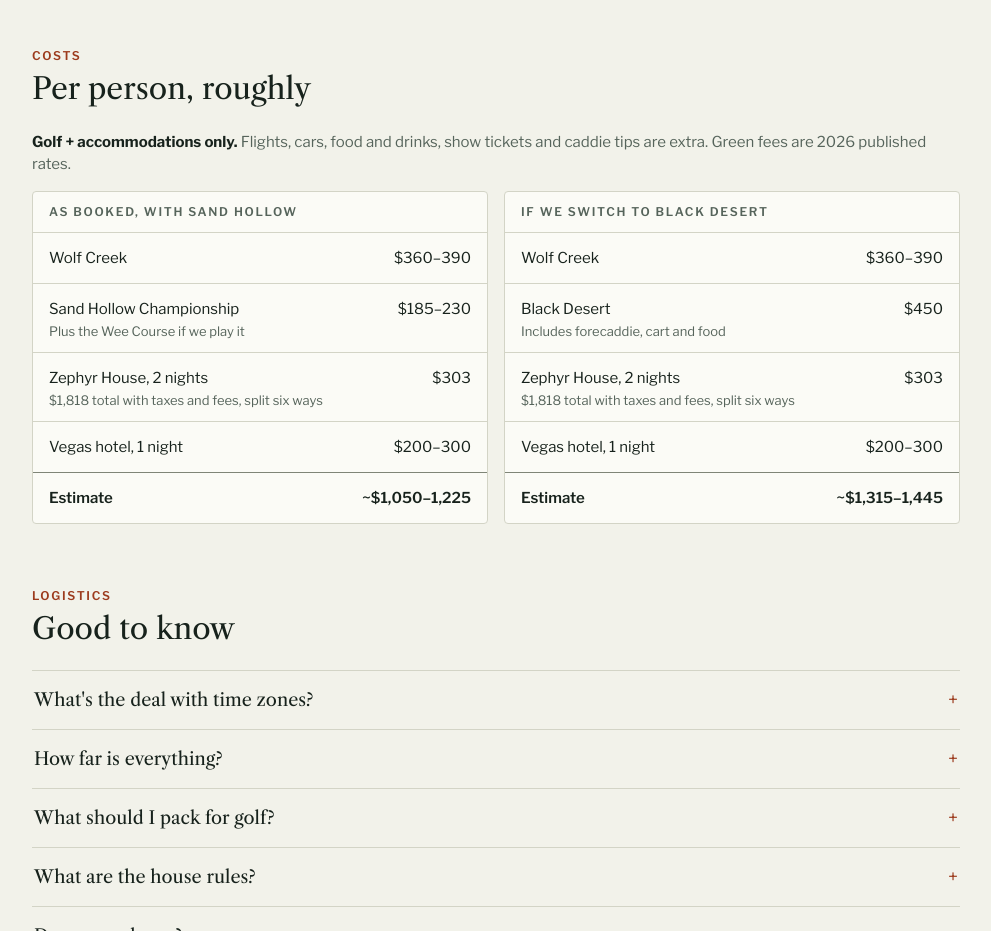
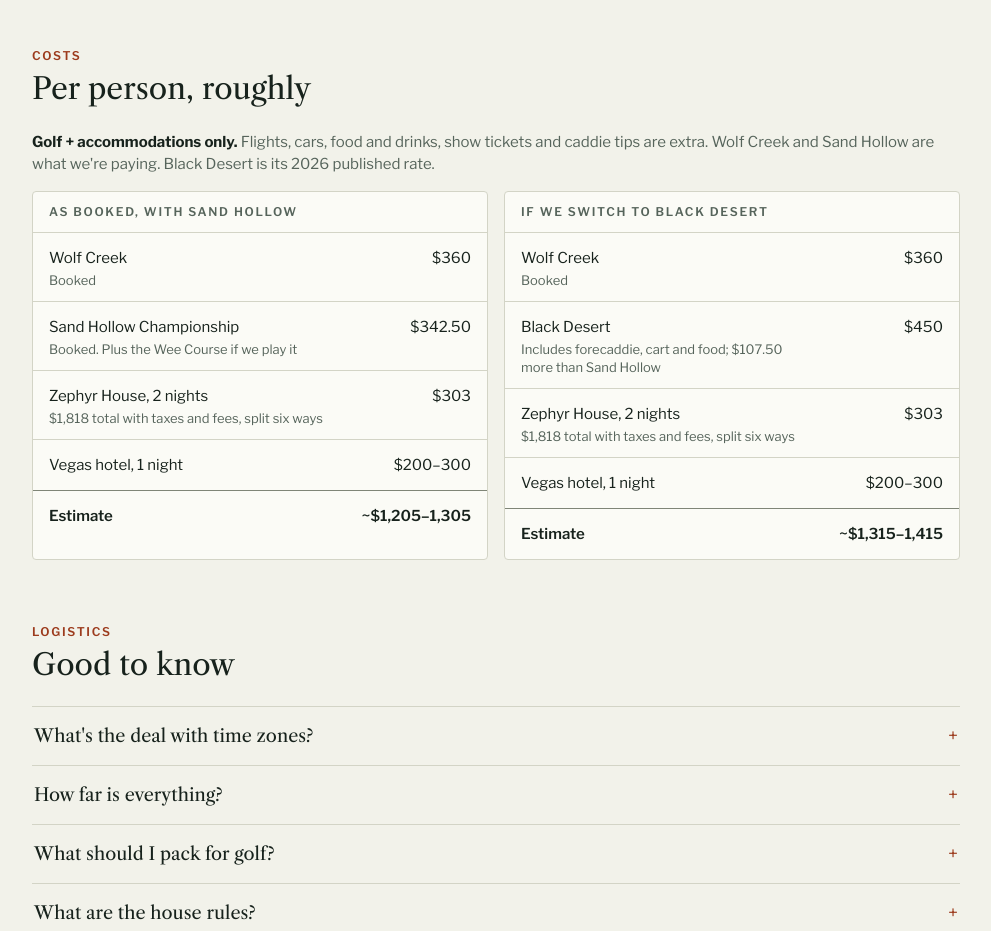
Before and after one commit to twkenly/kenly-golf-club, a plain HTML site: page index.html in a window 1280 px wide. Shown: the part 4100-5031 px from the top of the page, without its empty margins (144-1135 px from the left). Drawn offline with nearby package versions, Linux system fonts and the light colour scheme; no server answers.

Commit message:
Costs: actual Wolf Creek and Sand Hollow green fees
Co-Authored-By: Claude Opus 5.5 <noreply@anthropic.com>
Claude-Session: https://claude.ai/code/session_01TotPFZ16HtCfBCLa6xXxFP

```diff
--- a/index.html
+++ b/index.html
@@ -323,26 +323,26 @@ footer details{margin-top:var(--space-2)}
       <span class="eyebrow">Costs</span>
       <h2>Per person, roughly</h2>
     </div>
-    <p class="only"><b>Golf + accommodations only.</b> Flights, cars, food and drinks, show tickets and caddie tips are extra. Green fees are 2026 published rates.</p>
+    <p class="only"><b>Golf + accommodations only.</b> Flights, cars, food and drinks, show tickets and caddie tips are extra. Wolf Creek and Sand Hollow are what we're paying. Black Desert is its 2026 published rate.</p>
     <div class="grid2">
       <div class="panel">
         <table class="ledger">
           <caption>As booked, with Sand Hollow</caption>
-          <tr><td>Wolf Creek</td><td>$360–390</td></tr>
-          <tr><td>Sand Hollow Championship<small>Plus the Wee Course if we play it</small></td><td>$185–230</td></tr>
+          <tr><td>Wolf Creek<small>Booked</small></td><td>$360</td></tr>
+          <tr><td>Sand Hollow Championship<small>Booked. Plus the Wee Course if we play it</small></td><td>$342.50</td></tr>
           <tr><td>Zephyr House, 2 nights<small>$1,818 total with taxes and fees, split six ways</small></td><td>$303</td></tr>
           <tr><td>Vegas hotel, 1 night</td><td>$200–300</td></tr>
-          <tr class="total"><td>Estimate</td><td>~$1,050–1,225</td></tr>
+          <tr class="total"><td>Estimate</td><td>~$1,205–1,305</td></tr>
         </table>
       </div>
       <div class="panel">
         <table class="ledger">
           <caption>If we switch to Black Desert</caption>
-          <tr><td>Wolf Creek</td><td>$360–390</td></tr>
-          <tr><td>Black Desert<small>Includes forecaddie, cart and food</small></td><td>$450</td></tr>
+          <tr><td>Wolf Creek<small>Booked</small></td><td>$360</td></tr>
+          <tr><td>Black Desert<small>Includes forecaddie, cart and food; $107.50 more than Sand Hollow</small></td><td>$450</td></tr>
           <tr><td>Zephyr House, 2 nights<small>$1,818 total with taxes and fees, split six ways</small></td><td>$303</td></tr>
           <tr><td>Vegas hotel, 1 night</td><td>$200–300</td></tr>
-          <tr class="total"><td>Estimate</td><td>~$1,315–1,445</td></tr>
+          <tr class="total"><td>Estimate</td><td>~$1,315–1,415</td></tr>
         </table>
       </div>
     </div>
```
